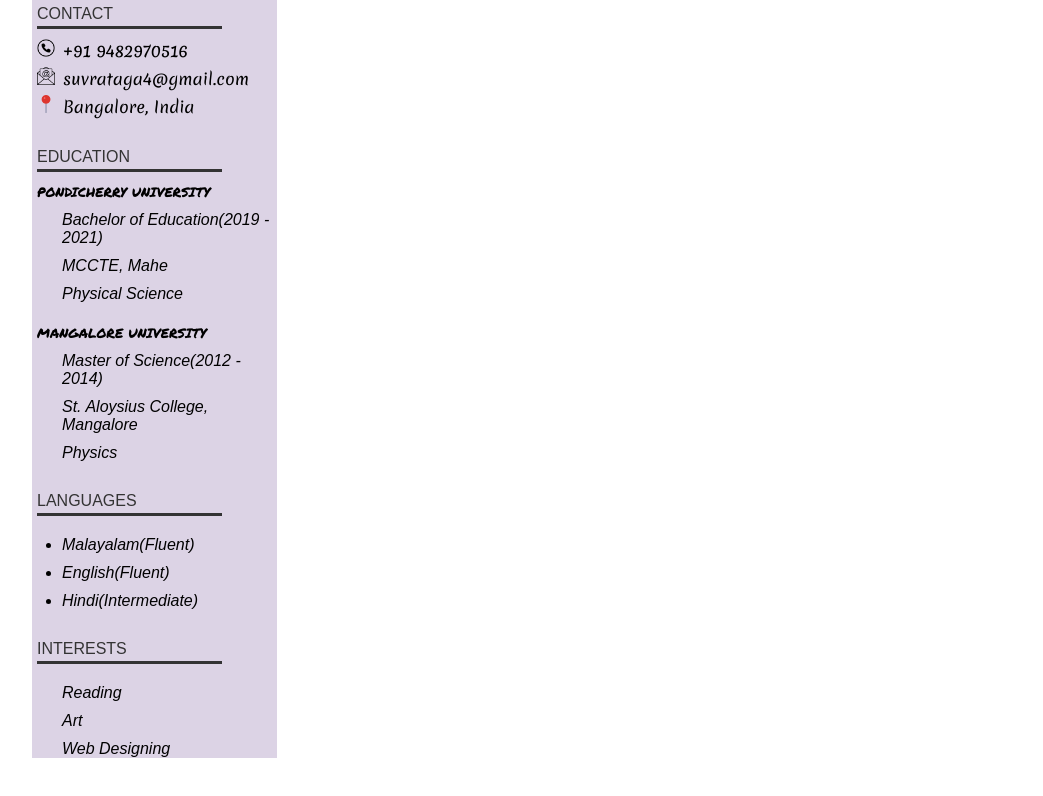
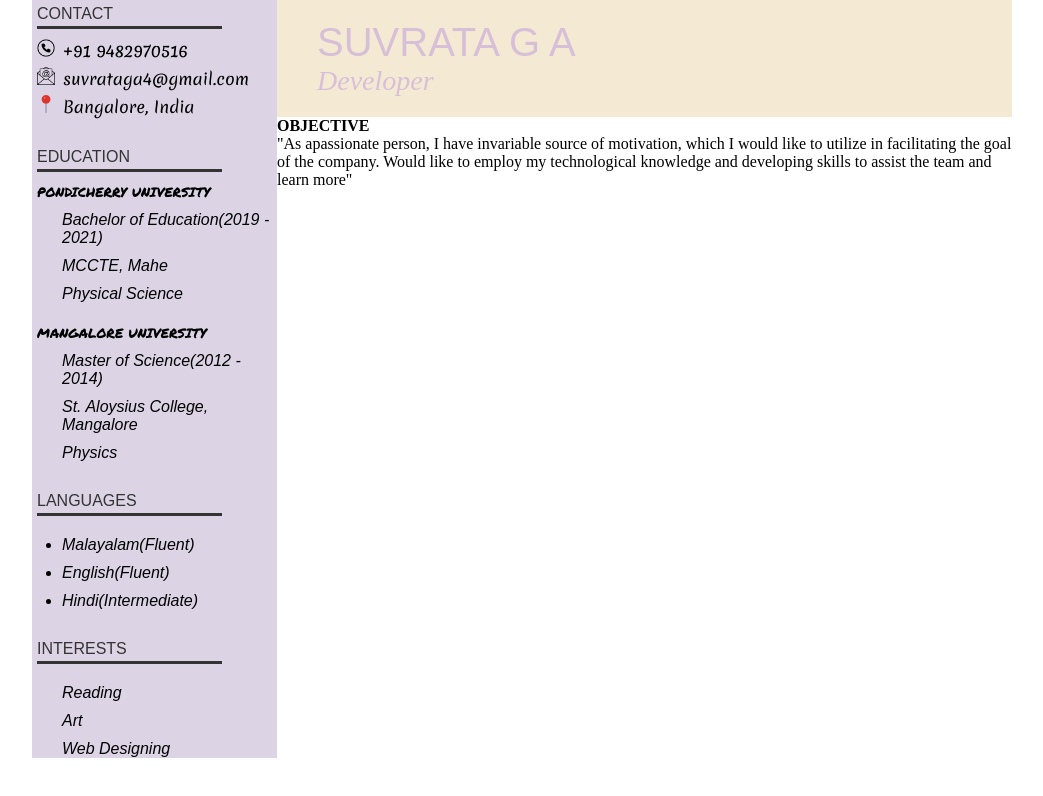
Before and after one commit to suvrata-pixel/resume, a plain HTML site: page index.html in a window 1280 px wide. Shown: the whole page, without its empty margins (118-1161 px from the left). Drawn offline with Linux system fonts and the light colour scheme; a web font is replaced by a local one.

Commit message:
slight change

```diff
--- a/index.html
+++ b/index.html
@@ -5,6 +5,8 @@
     <meta name="viewport" content="width=device-width, initial-scale=1.0">
     <title>Suvrata_Resume</title>
     <link rel="stylesheet" href="style.css">
+    <link href="https://fonts.googleapis.com/css2?family=Cascadia+Mono:ital,wght@0,200..700;1,200..700&display=swap" rel="stylesheet">
+
 </head>
 <body>
     <div class="ma">
@@ -77,7 +79,31 @@
             </div>
         </aside>
         <main>
-
+            <div class="b">
+                <header>
+                    <div class="b-header">
+                        <font style="font-size: 40px;font-family: Cascadia Mono, sans-serif;"> SUVRATA G A </font> <br>
+                        <font style="font-size: 28px; font-style: italic;"> Developer </font>
+                    </div>
+                </header>
+                <div class="b-main">
+                    <div class="b-ob">
+                        <div class="b-ob-head"> <h4> OBJECTIVE </h4> </div>
+                        <div class="b-ob-des">
+                            <article>
+                                "As apassionate person, I have invariable source of motivation,
+                                which I would like to utilize in facilitating the goal of the
+                                company. Would like to employ my technological knowledge and developing
+                                skills to assist the team and learn more"
+                            </article>
+                        </div>
+                    </div>
+                    <div class="b-skill"></div>
+                    <div class="b-exp"></div>
+                    <div class="b-pr"></div>
+                </div>
+                <footer></footer>
+            </div>
         </main>
     </div>
 </body>
--- a/style.css
+++ b/style.css
@@ -26,8 +26,8 @@ main
 {
     width: 75%;
     height: fit-content;
-
-    background-color: rgb(94, 94, 156);
+    background-color: rgb(244, 234, 212);
+    /*background-color: rgb(94, 94, 156);*/
 }
 .a-head
 {
@@ -112,3 +112,14 @@ main
 {
     list-style-type: none;
 }
+.b-header
+{
+    padding-top: 20px;
+    padding-left: 40px;
+    padding-bottom: 20px;
+    color: thistle;
+}
+.b-main
+{
+    background-color: white;
+}
```
